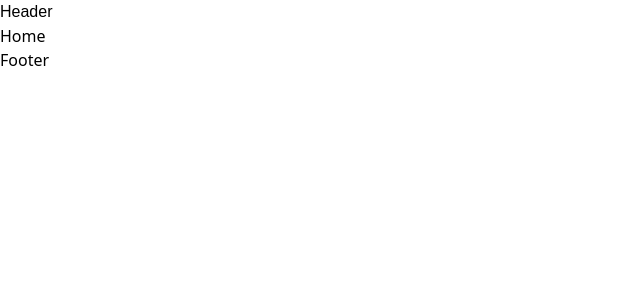
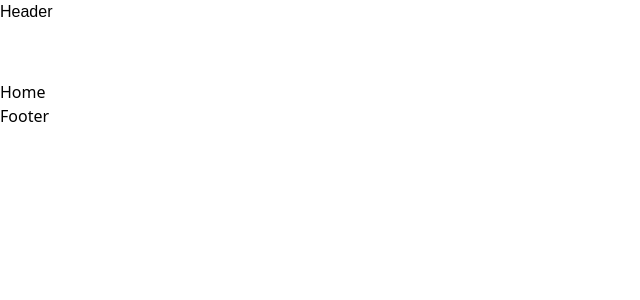
Before and after one commit to Fateme-nm/onlineShop_react, a React (Create React App) app: page / in a window 1280 px wide. Shown: the top 300 px of the page, without its empty margins (0-640 px from the left). Built offline with nearby package versions, Linux system fonts and the light colour scheme; a web font is replaced by a local one.

Commit message:
refactor: overwrite colors theme in tailwind.config.js

```diff
--- a/src/layout/userLayout/Header/Header.jsx
+++ b/src/layout/userLayout/Header/Header.jsx
@@ -2,7 +2,7 @@ import React from 'react';
 
 const Header = () => {
     return (
-        <header className='font-iranSans'>
+        <header className='font-iranSans h-20'>
             Header
         </header>
     );
--- a/tailwind.config.js
+++ b/tailwind.config.js
@@ -16,6 +16,9 @@ module.exports = {
     extend: {
       fontFamily: {
         iranSans: "'Iranian Sans', sans-serif"
+      },
+      colors: {
+        'primary': '#FD3D57'
       }
     },
   },
```
